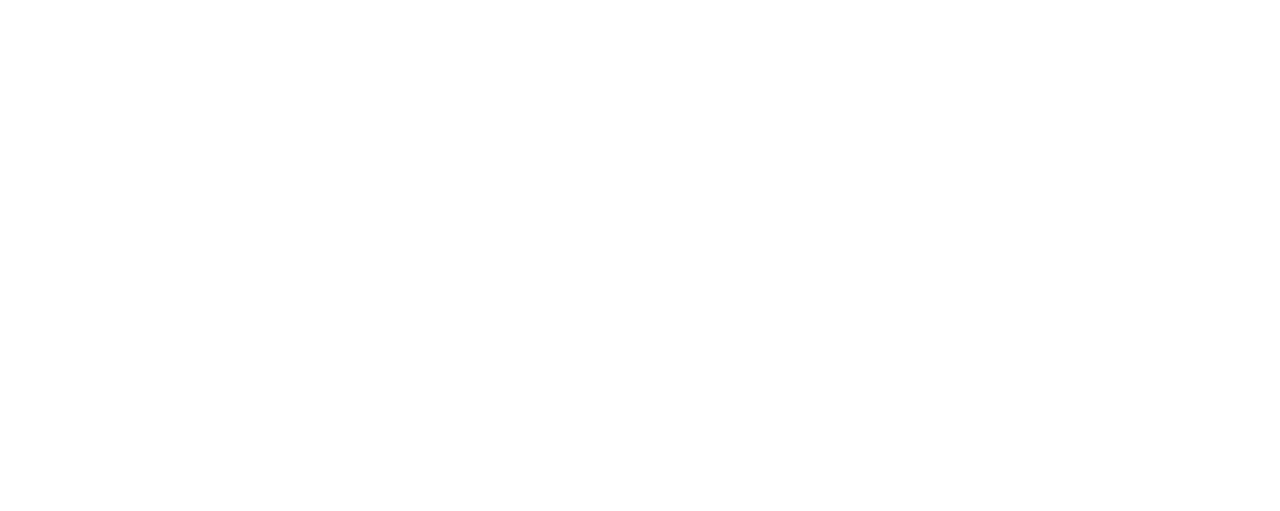
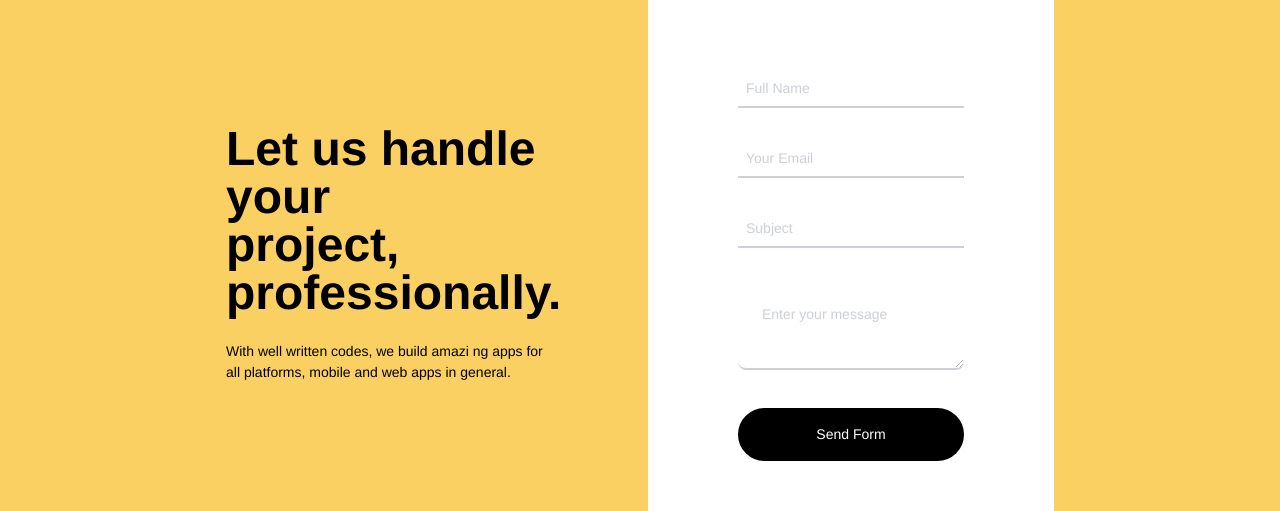
Before and after one commit to naimulislamshakil/creative-agency-cliend-side, a React (Create React App) app: page / in a window 1280 px wide. Shown: the part 1671-2182 px from the top of the page. Before the commit the page ends 1521 px from the top, so only its background shows below. Built offline with nearby package versions, Linux system fonts and the light colour scheme; no server answers.

Commit message:
Complet contact us pages

```diff
--- /dev/null
+++ b/src/Component/Pages/Home/Contact.tsx
@@ -0,0 +1,60 @@
+import React from "react";
+
+const Contact = () => {
+  return (
+    <div>
+      <div className="hero min-h-screen bg-primary">
+        <div className="hero-content flex-col md:flex-row-reverse flex-col-reverse">
+          <div className="flex items-center justify-center min-h-screen bg-white w-full md:w-2/4 rounded-md">
+            <form className="mx-8 space-y-8">
+              <div>
+                <input
+                  type="text"
+                  className="w-full p-2 text-sm border-b-2 border-gray-400 outline-none opacity-50 focus:border-blue-400"
+                  placeholder="Full Name"
+                />
+              </div>
+              <div>
+                <input
+                  type="text"
+                  className="w-full p-2 text-sm border-b-2 border-gray-400 outline-none opacity-50 focus:border-blue-400"
+                  placeholder="Your Email"
+                />
+              </div>
+              <div>
+                <input
+                  type="text"
+                  className="w-full p-2 text-sm border-b-2 border-gray-400 outline-none opacity-50 focus:border-blue-400"
+                  placeholder="Subject"
+                />
+              </div>
+              <div>
+                <textarea
+                  name="message"
+                  className="w-full p-6 text-sm border-b-2 border-gray-400 rounded-lg outline-none opacity-50 focus:border-blue-400"
+                  placeholder="Enter your message"
+                ></textarea>
+              </div>
+
+              <button className="block w-full px-2 py-4 mt-2 text-white bg-black rounded-full">
+                Send Form
+              </button>
+            </form>
+          </div>
+
+          <div className="lg:w-2/4">
+            <h1 className="text-5xl font-bold">
+              Let us handle your <br></br> project, professionally.
+            </h1>
+            <p className="py-6">
+              With well written codes, we build amazi ng apps for <br></br> all
+              platforms, mobile and web apps in general.
+            </p>
+          </div>
+        </div>
+      </div>
+    </div>
+  );
+};
+
+export default Contact;
--- a/src/Component/Pages/Home/Home.tsx
+++ b/src/Component/Pages/Home/Home.tsx
@@ -1,6 +1,7 @@
 import React from "react";
 import AwesomeService from "./AwesomeService";
 import Banner from "./Banner";
+import Contact from "./Contact";
 import Coustomer from "./Coustomer";
 import Review from "./Review";
 import WorksCollaction from "./WorksCollaction";
@@ -13,6 +14,7 @@ const Home = () => {
       <AwesomeService></AwesomeService>
       <WorksCollaction></WorksCollaction>
       <Review></Review>
+      <Contact></Contact>
     </div>
   );
 };
```
